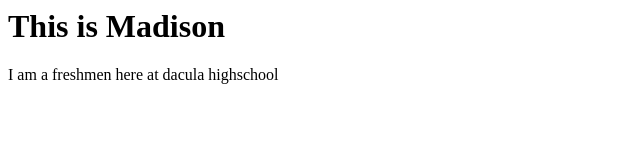
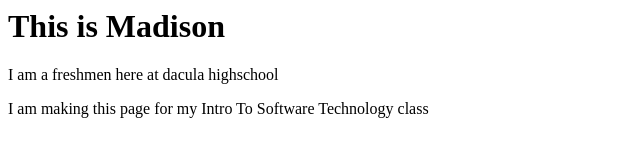
Before and after one commit to Madison12346/Madison12346.github.io, a plain HTML site: page index.html in a window 1280 px wide. Shown: the whole page, without its empty margins (0-640 px from the left). Drawn offline with Linux system fonts and the light colour scheme.

Commit message:
Update index.html

```diff
--- a/index.html
+++ b/index.html
@@ -1,3 +1,3 @@
 <h1>This is Madison </h1>
-
 <p>I am a freshmen here at dacula highschool</p>
+<p> I am making this page for my Intro To Software Technology class</p>
```
